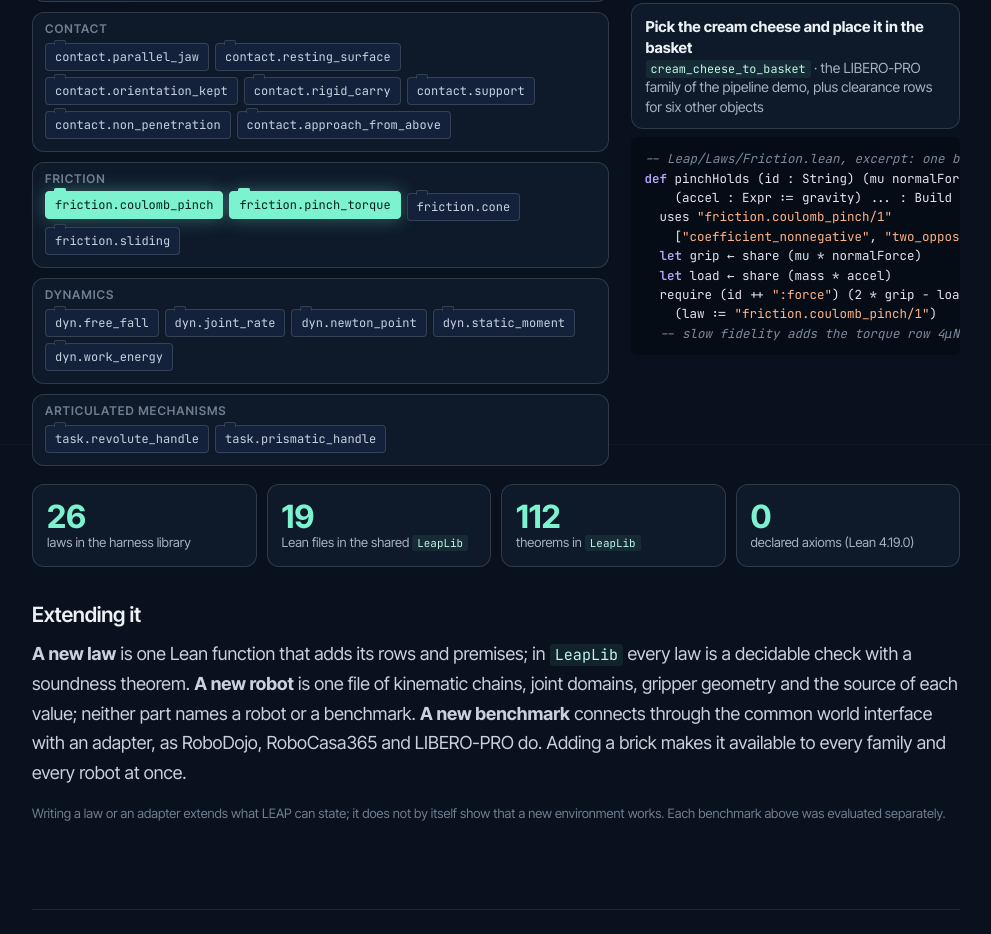
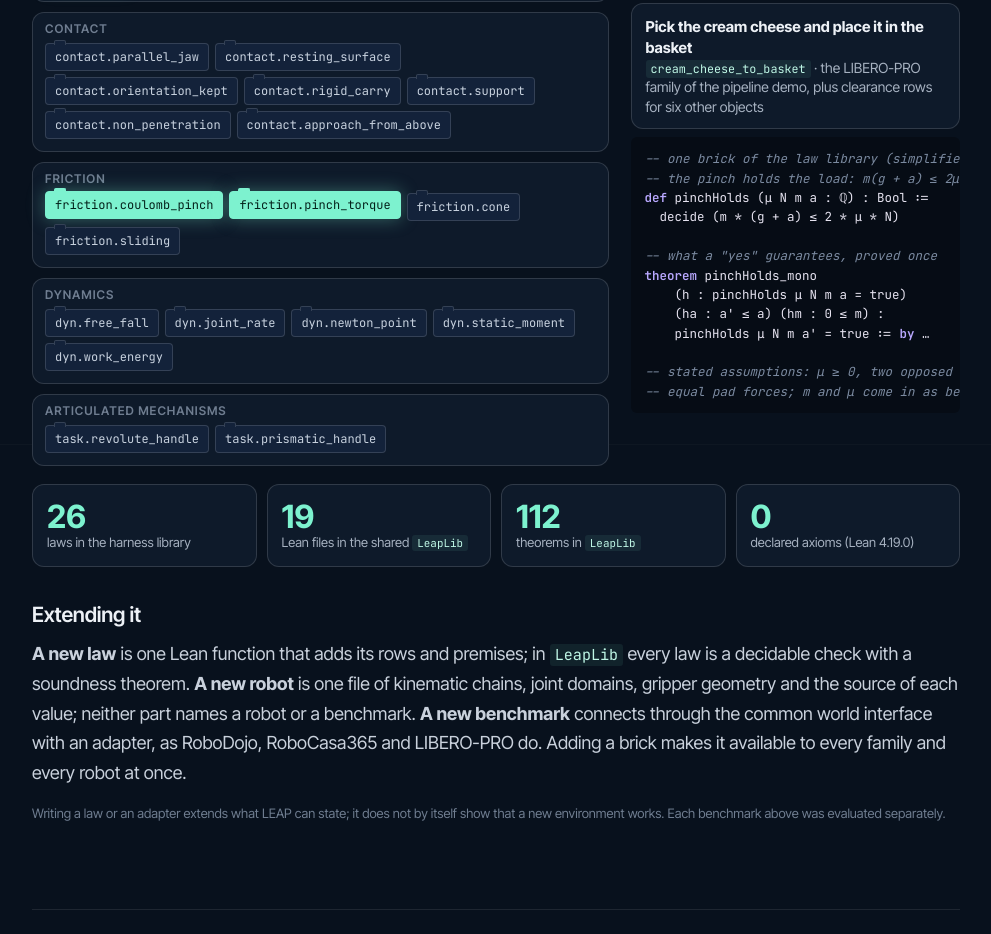
Before and after one commit to lean-as-policy/lean-as-policy.github.io, a plain HTML site: page index.html in a window 1280 px wide. Shown: the part 5956-6890 px from the top of the page, without its empty margins (144-1135 px from the left). Drawn offline with Linux system fonts and the light colour scheme.

Commit message:
Show a simpler law and its theorem in the library section

```diff
--- a/index.html
+++ b/index.html
@@ -319,16 +319,19 @@ inside the cone of half-angle `acos(cnum/cden)` around `dir`. -/
         <button class="fam" type="button" data-uses="kin.chain contact.orientation_kept geom.above_plane geom.distance contact.parallel_jaw contact.rigid_carry time.episode_budget"><b>Put the bowl on the plate</b><code>place_bowl</code> &middot; four knots: over the bowl, close, lift, carry over the plate, open</button>
         <button class="fam" type="button" data-uses="kin.chain contact.orientation_kept contact.rigid_carry geom.above_plane"><b>Pick the cream cheese and place it in the basket</b><code>cream_cheese_to_basket</code> &middot; the LIBERO-PRO family of the pipeline demo, plus clearance rows for six other objects</button>
       </div>
-      <pre class="lean" id="lawcode"><span class="c">-- Leap/Laws/Friction.lean, excerpt: one brick</span>
-<span class="k">def</span> pinchHolds (id : String) (mu normalForce mass : Expr)
-    (accel : Expr := gravity) ... : Build Unit := <span class="k">do</span>
-  uses <span class="s">"friction.coulomb_pinch/1"</span>
-    [<span class="s">"coefficient_nonnegative"</span>, <span class="s">"two_opposed_pads"</span>, <span class="s">"equal_pad_forces"</span>]
-  <span class="k">let</span> grip &larr; share (mu * normalForce)
-  <span class="k">let</span> load &larr; share (mass * accel)
-  require (id ++ <span class="s">":force"</span>) (2 * grip - load)
-    (law := <span class="s">"friction.coulomb_pinch/1"</span>)
-  <span class="c">-- slow fidelity adds the torque row 4&mu;NR &ge; 3ma&#8467;</span></pre>
+      <pre class="lean" id="lawcode"><span class="c">-- one brick of the law library (simplified)</span>
+<span class="c">-- the pinch holds the load: m(g + a) &le; 2&mu;N</span>
+<span class="k">def</span> pinchHolds (&mu; N m a : &#8474;) : Bool :=
+  decide (m * (g + a) &le; 2 * &mu; * N)
+
+<span class="c">-- what a "yes" guarantees, proved once</span>
+<span class="k">theorem</span> pinchHolds_mono
+    (h : pinchHolds &mu; N m a = true)
+    (ha : a' &le; a) (hm : 0 &le; m) :
+    pinchHolds &mu; N m a' = true := <span class="k">by</span> &hellip;
+
+<span class="c">-- stated assumptions: &mu; &ge; 0, two opposed pads,</span>
+<span class="c">-- equal pad forces; m and &mu; come in as beliefs</span></pre>
     </div>
   </div>
   <div class="col" style="padding:0">
```
